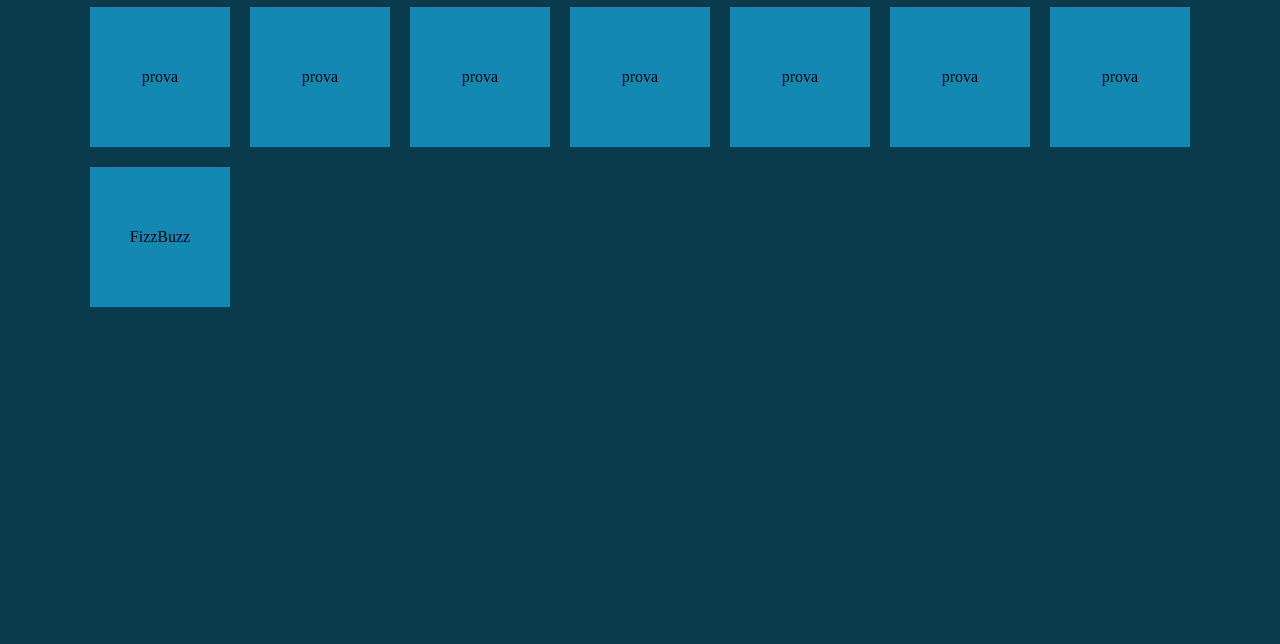
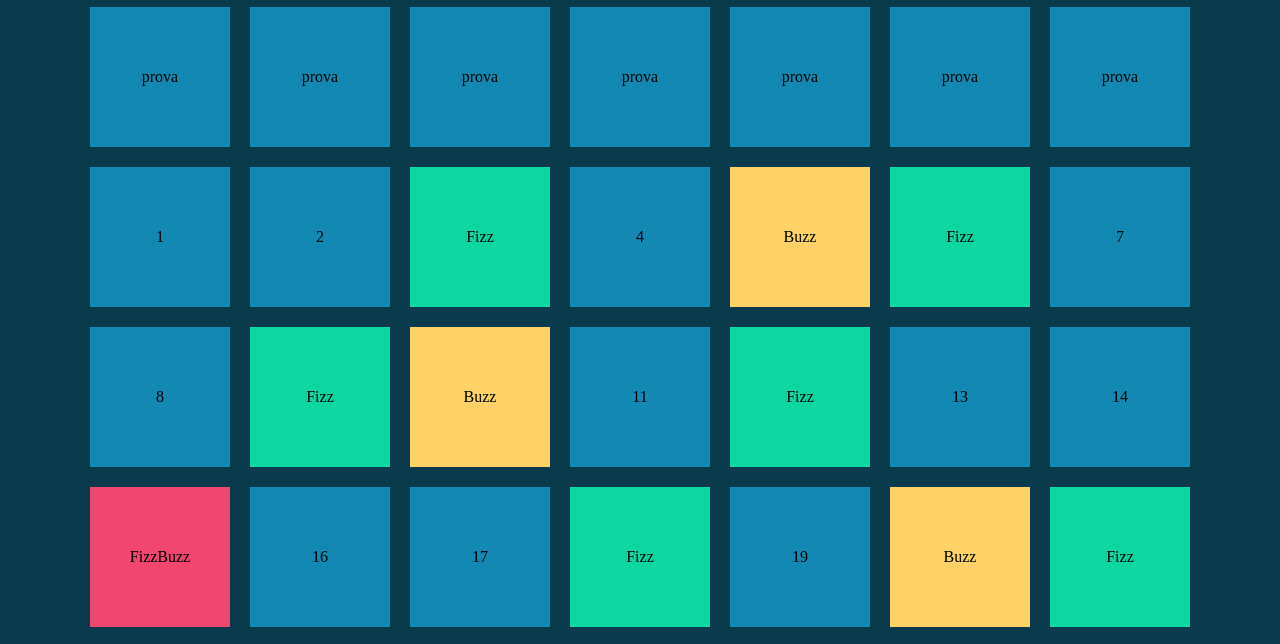
Before and after one commit to casalaspro/js-fizzbuzz, a plain HTML site: page index.html in a window 1280 px wide. Shown: the part 80-724 px from the top of the page. Drawn offline with Linux system fonts and the light colour scheme.

Commit message:
REFACTORY - with comments

```diff
--- a/css/app.css
+++ b/css/app.css
@@ -48,3 +48,15 @@ li > div{
 .dark-blue{
   background-color: #093B4C;
 }
+
+.light-green{
+  background-color: #0ED6A1;
+}
+
+.yellow{
+  background-color: #FFD166;
+}
+
+.purple{
+  background-color: #F0466F;
+}
--- a/js/app.js
+++ b/js/app.js
@@ -28,48 +28,77 @@ Buon lavoro e buon divertimento! :faccia_leggermente_sorridente:
 // proviamo che il file sia collegato adeguatamente
 console.log("Avvio programma.");
 
+
 // ciclo for
 for(let i = 1 ; i < 101 ; i++){
-  // test
-  // console.log(i);
+
+  // variabile del testo da creare
+  let new_p_text;
+
+  //  - creare elemento con document.createElement('li');
+  let newLiElement = document.createElement('li');
+
+  //  - creare elemento con document.createElement('div');
+  let newdivElement = document.createElement('div');
+
+  //  - creare elemento con document.createElement('p');
+  let newPelement = document.createElement('p');
+
+  // selezione tramite if - else if - else della tipologia di numero, creazione testo e applicazione classe
   if(i % 3 === 0 && i % 5 !==0){
+
+    // test iniziale da console
     console.log("Fizz");
+
+    // creo il testo
+    new_p_text = document.createTextNode("Fizz");
+
+    // aggiungo classe light-green al div
+    newdivElement.classList.add("light-green")
+
   }else if(i % 5 === 0 && i % 3 !==0){
+    // test iniziale da console
     console.log("Buzz");
+
+    // creo il testo
+    new_p_text = document.createTextNode("Buzz");
+
+    // aggiungo classe yellow al div
+    newdivElement.classList.add("yellow")
+
   }else if(i % 3 === 0 && i % 5 === 0){
+    // test iniziale da console
     console.log("FizzBuzz");
+
+    // creo il testo
+    new_p_text = document.createTextNode("FizzBuzz");
+
+    // aggiungo classe purple al div
+    newdivElement.classList.add("purple")
   }else{
+    // test iniziale da console
     console.log(i);
-  }
+
+    // creo il testo con numero contatore
+    new_p_text = document.createTextNode(i);
+
+    // aggiungo classe light-blue al div
+    newdivElement.classList.add("light-blue")
   }
 
-// testare un append() all'interno del ciclo
-//  - creare variabile del container del DOM
-//  - creare elemento con document.createElement('li');
-let newLiElement = document.createElement('li');
-//  - creare il contenuto testuale con document.createTextNode("BuzzFizz");
-let newdivElement = document.createElement('div');
-let newPelement = document.createElement('p');
+  // aggiungo il testo al div
+  newPelement.append(new_p_text);
 
-// creo il testo
-let new_p_text = document.createTextNode("FizzBuzz");
-
-// aggiungo il testo allo div
-newPelement.append(new_p_text);
-// aggiungo classe light-blue al div
-newdivElement.classList.add("light-blue")
   // aggiungo il p al div
   newdivElement.append(newPelement);
+
   // aggiungo lo div al li
   newLiElement.append(newdivElement);
-//  intercettare genitore
+
+  //  intercetto genitore
   let parentElement = document.querySelector(".container");
-// unisco gli elementi
+
+  // aggiungo l'elemento al container
   parentElement.appendChild(newLiElement);
 
-console.dir(newLiElement);
-console.dir()
-//  - aggiungere elemento al container insertBefore()
-//   - creare elemento padre
-//   - creare elemento figlio
-//   - usare elementoPadre.insertBefore(elementoNuovo, elementoFiglio);
+}
```
Lines whose indentation alone changed are shown as unchanged.
